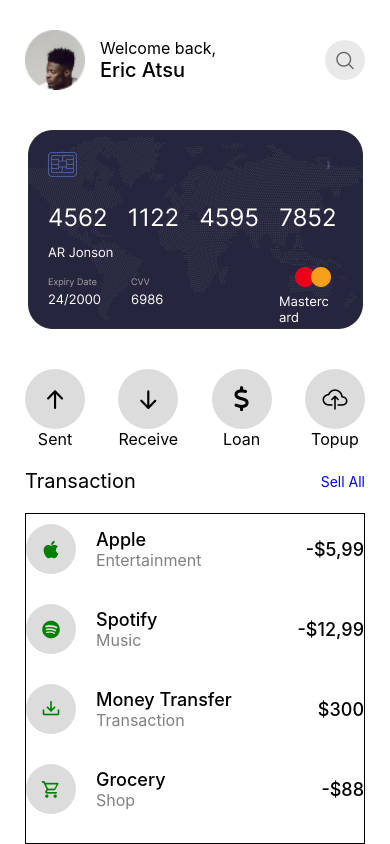
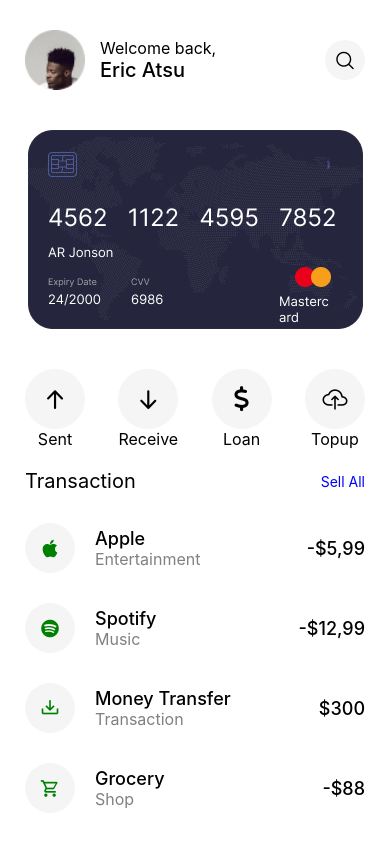
Before and after one commit to Healer2003/rn-assignment5-11254384, a React Native app in the folder app/: screen / in a window 390 px wide. Built offline with nearby package versions, Linux system fonts and the light colour scheme.

Commit message:
fixed bugs

```diff
--- a/app/Components/IconCard.js
+++ b/app/Components/IconCard.js
@@ -19,7 +19,7 @@ const styles = StyleSheet.create({
     sub:{
       width:60,
       height:60,
-      backgroundColor:'#DCDCDC',
+      backgroundColor:'whitesmoke',
       borderRadius:50,
       justifyContent:"center",
       alignItems:"center",
--- a/app/Components/Transaction.js
+++ b/app/Components/Transaction.js
@@ -24,7 +24,7 @@ const styles = StyleSheet.create({
         height:50,
         justifyContent:"center",
         alignItems:"center",
-        backgroundColor:"#DCDCDC",
+        backgroundColor:"whitesmoke",
         borderRadius:50,
     },
     textView:{
--- a/app/Components/UserCard.js
+++ b/app/Components/UserCard.js
@@ -36,8 +36,7 @@ const styles = StyleSheet.create({
         justifyContent:"center",
         alignItems:"center",
         borderRadius:50,
-        backgroundColor:"#DCDCDC",
-        opacity:0.6
+        backgroundColor:"whitesmoke",
     },
       text:{
         fontSize:16,
--- a/app/Screens/Home.js
+++ b/app/Screens/Home.js
@@ -37,7 +37,7 @@ export default function Home(){
                 <Text style={{fontSize:20}}>Transaction</Text>
                 <Text style={{color:"blue"}}>Sell All</Text>
             </View>
-            <View style={{flex:1,flexDirection:"column",borderWidth:1}}>
+            <View style={{flex:1,flexDirection:"column",}}>
                 <FlatList
                 data={transactions}
                 renderItem={renderitems}
```
